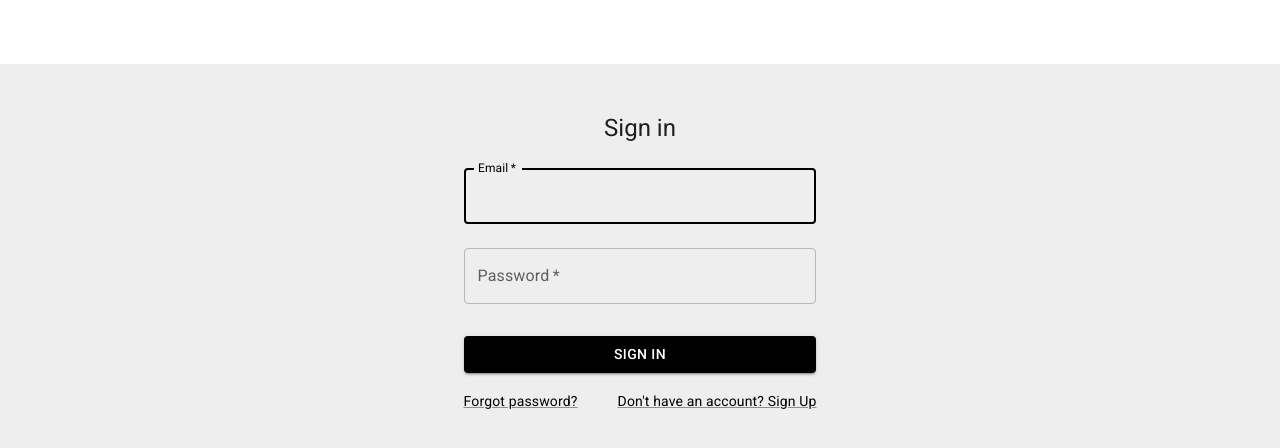
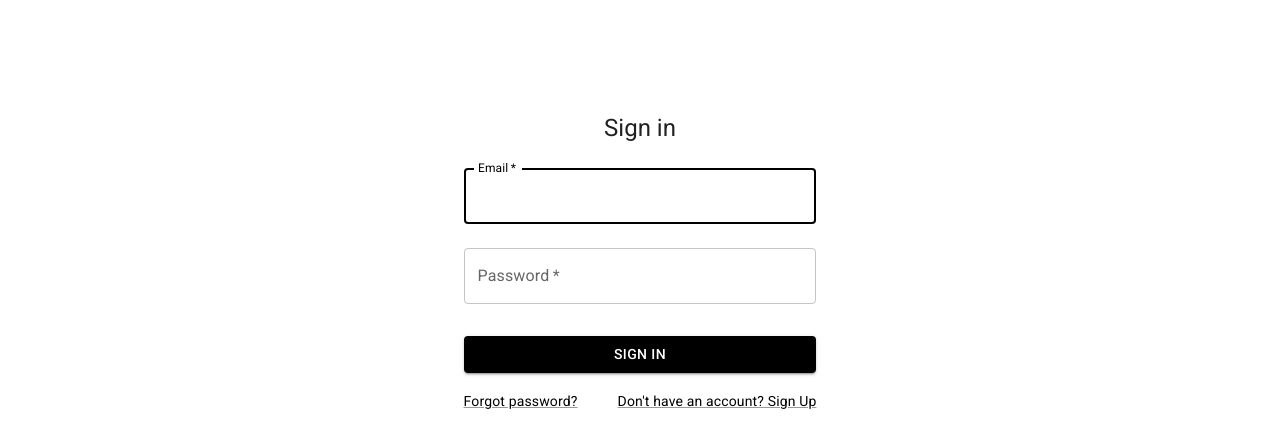
Before and after one commit to Iannes/day-tracker-app, a React (Create React App) app: page / in a window 1280 px wide. Shown: the top 448 px of the page. Built offline with nearby package versions, Linux system fonts and the light colour scheme; no server answers.

Commit message:
appy styles to main-content

```diff
--- a/src/components/MainContent.tsx
+++ b/src/components/MainContent.tsx
@@ -48,7 +48,7 @@ const MainContent = () => {
     return <Navigate replace to={AppRoutes.Login} />;
   }
   return (
-    <>
+    <div className="main-content">
       <Header />
       {state.showDatesModal ? (
         <DateInput onSelectDateRange={handleChange} />
@@ -71,7 +71,7 @@ const MainContent = () => {
           <AddIcon />
         </Fab>
       )}
-    </>
+    </div>
   );
 };
 
--- a/src/styles.css
+++ b/src/styles.css
@@ -1,14 +1,18 @@
 .App {
+  font-family: "Roboto", sans-serif;
+  text-align: center;
+}
+
+.main-content {
   --app-background-base: #e5bc36b3;
   --app-background-gradient: #e5bc36b3;
-  font-family: "Roboto", sans-serif;
-  text-align: center;
   height: 100vh;
   background: var(--app-background-base);
   background: linear-gradient(to right, var(--app-background-base), var(--app-background-gradient));
+
 }
 @media screen and (min-height: 768px) {
-  .App {
+  .main-content {
     background: #eee;
   }
 }
```
